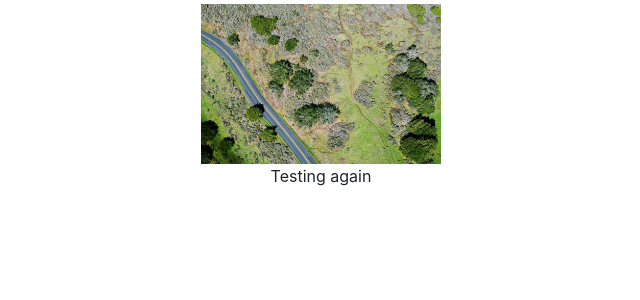
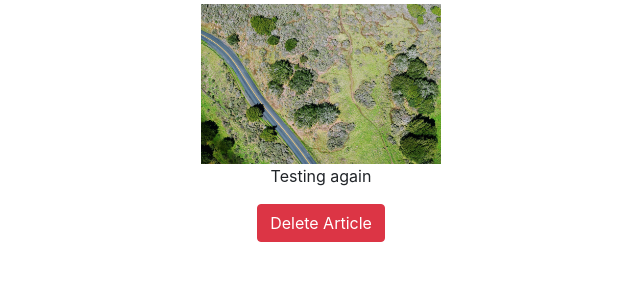
Before and after one commit to QMGrads/techwebsite, a Django app: page /blog/article/8/ in a window 1280 px wide. Shown: the part 188-488 px from the top of the page, without its empty margins (319-959 px from the left). Run offline with Django 3.2, Linux system fonts and the light colour scheme; a user stored in the database is signed in; data comes from the database, SQL or seed files in the repository; both versions use the stored data as it was after the commit; some libraries are stand-ins or nearby versions.

Commit message:
coded a edit and delete function for the articles

```diff
--- a/podc/blog/templates/blog/article.html
+++ b/podc/blog/templates/blog/article.html
@@ -14,4 +14,9 @@
 		{% else %}
 		{% endif %}
 		<p>{{article_detail.article_title}}</p>
+
+		<form action="{% url 'deletearticle' article_detail.id %}" method="post">
+			{% csrf_token %}
+			<button type="submit" id="delete-btn" class="btn btn-danger">Delete Article</button>
+		</form>
 	{% endblock %}
--- a/podc/blog/urls.py
+++ b/podc/blog/urls.py
@@ -9,4 +9,6 @@ urlpatterns = [
 	url(r'^logout', views.logout_user, name='logout_user'),
 	url(r'^article/(?P<article_id>\d+)/$', views.article, name='article'),
 	url(r'^article/add', views.addarticle, name='addarticle'),
+	url(r'^article/edit/(?P<pk>[0-9]+)/$', views.editarticle.as_view(), name='editarticle'),
+	url(r'^article/(?P<pk>[0-9]+)/delete/$', views.deletearticle, name='deletearticle'),
 ]
--- a/podc/blog/views.py
+++ b/podc/blog/views.py
@@ -1,8 +1,10 @@
 from django.http import HttpResponse, HttpResponseRedirect
 from django.template import loader
-from django.shortcuts import render
+from django.urls import reverse_lazy
+from django.shortcuts import render, get_object_or_404
 from django.contrib.auth import authenticate, login, logout
 from django.contrib.auth.decorators import login_required
+from django.views.generic.edit import UpdateView, DeleteView
 
 from .models import Article
 from .forms import PostForm
@@ -54,5 +56,17 @@ def addarticle(request):
 	form = PostForm(request.POST, request.FILES)
 	if form.is_valid():
 		form.save()
+		return HttpResponseRedirect('/blog')
 	context = {'form': form}
 	return render(request, 'blog/addarticle.html', context)
+
+class editarticle(UpdateView):
+    model = Article
+    fields = ('title', 'author', 'article_title', 'article_image')
+    template_name = 'blog/addarticle.html'
+    success_url = reverse_lazy('index')
+
+def deletearticle(request, pk):
+	article = get_object_or_404(Article, id=pk)
+	article.delete()
+	return HttpResponseRedirect('/blog')
```
Also changed, not shown: podc/db.sqlite3.
